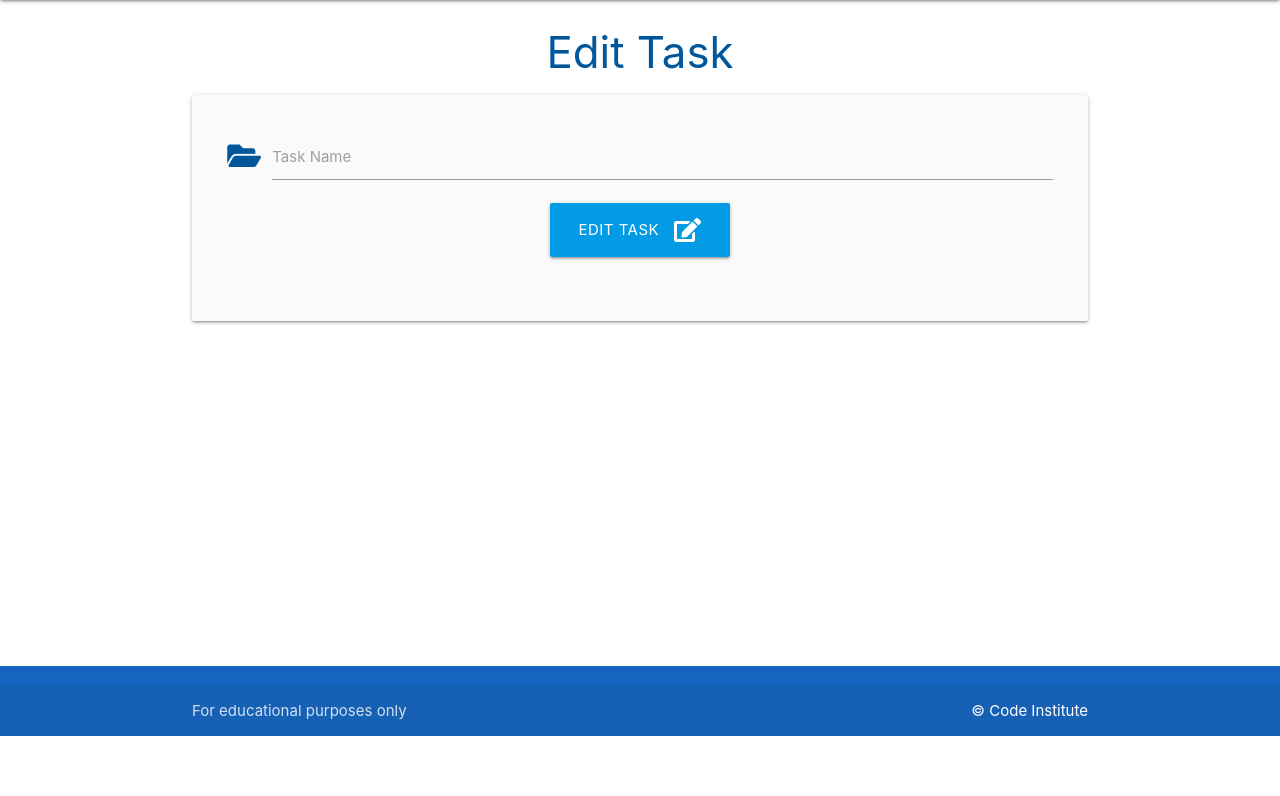
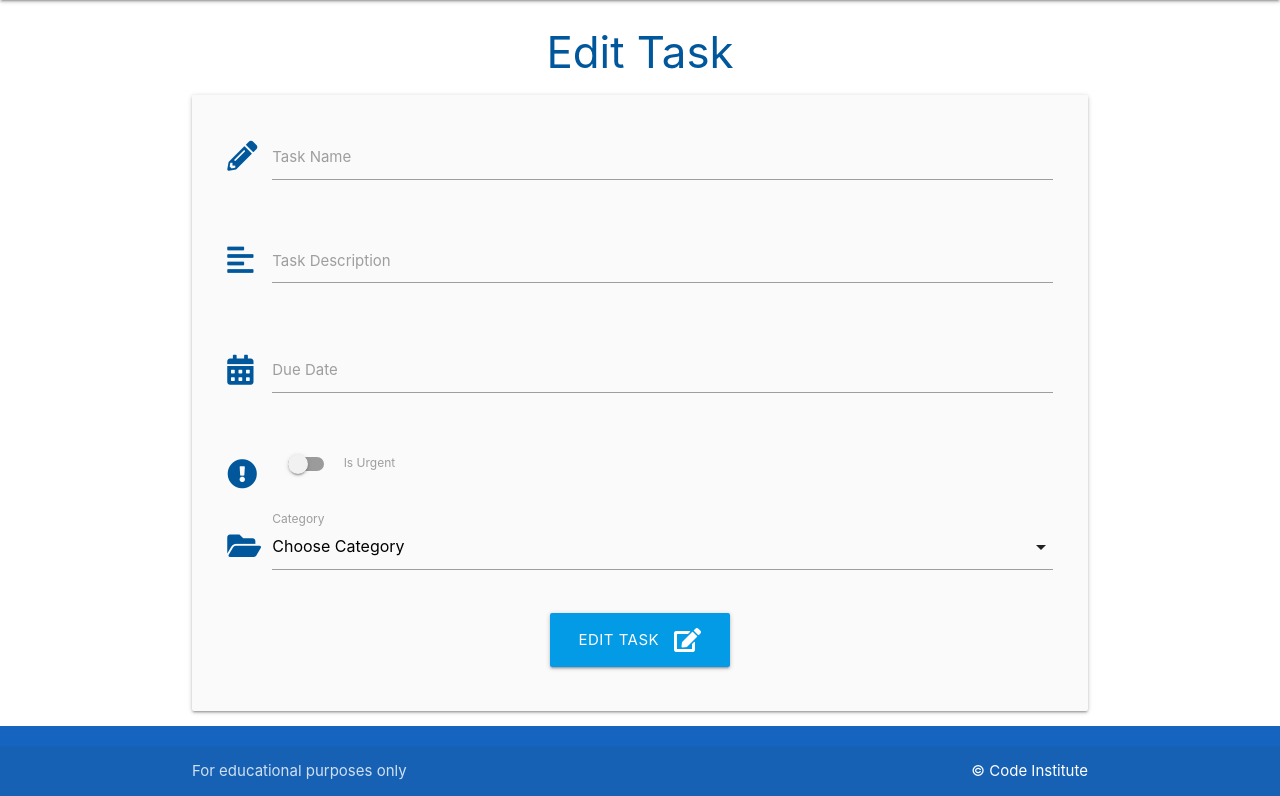
Before and after one commit to mhesemans/TaskManager, a Flask app: template taskmanager/templates/edit_task.html in a window 1280 px wide. Shown: the part 64-860 px from the top of the page. Before the commit the page ends 800 px from the top, so only its background shows below. Run offline with Flask 2, Linux system fonts and the light colour scheme; the template is opened without the code that fills it, so the values that code supplies are empty.

Commit message:
feat: added edit form for tasks and delete functionality

```diff
--- a/taskmanager/templates/edit_task.html
+++ b/taskmanager/templates/edit_task.html
@@ -5,12 +5,68 @@
 
 <div class="row card-panel grey lighten-5">
     <form class="col s12" method="POST" action="{{ url_for('edit_task', task_id=task.id) }}">
-        <!-- Task name -->
+        <!-- task name -->
         <div class="row">
             <div class="input-field col s12">
-            <div class="fas fa-folder-open prefix light-blue-text text-darken-4"></div>
-          <input id="task_name" name="task_name" value="{{ task.task_name }}" minlength="3" maxlength="25" type="text" class="validate" required>
+                <i class="fas fa-pencil-alt prefix light-blue-text text-darken-4"></i>
+                <input id="task_name" name="task_name" value="{{ task.task_name }}" minlength="5" maxlength="50"
+                    type="text" class="validate" required>
                 <label for="task_name">Task Name</label>
+            </div>
+        </div>
+        <!-- task description -->
+        <div class="row">
+            <div class="input-field col s12">
+                <i class="fas fa-align-left prefix light-blue-text text-darken-4"></i>
+                <textarea id="task_description" name="task_description" minlength="5" maxlength="200" type="text"
+                    class="materialize-textarea validate" required>
+                    {{- task.task_description -}}
+                </textarea>
+                <label for="task_description">Task Description</label>
+            </div>
+        </div>
+        <!-- due date -->
+        <div class="row">
+            <div class="input-field col s12">
+                <i class="fas fa-calendar-alt prefix light-blue-text text-darken-4"></i>
+                <input id="due_date" name="due_date" type="text" value="{{ task.due_date.strftime('%d %B, %Y') }}"
+                    class="datepicker validate" required>
+                <label for="due_date">Due Date</label>
+            </div>
+        </div>
+        <!-- is urgent -->
+        <div class="row">
+            <div class="input-field col s12">
+                <div class="switch">
+                    <i class="fas fa-exclamation-circle prefix light-blue-text text-darken-4"></i>
+                    <label for="is_urgent">
+                        {% if task.is_urgent == True %}
+                            <input id="is_urgent" name="is_urgent" type="checkbox" checked>
+                        {% else %}
+                            <input id="is_urgent" name="is_urgent" type="checkbox">
+                        {% endif %}
+                        <span class="lever"></span>
+                        Is Urgent
+                    </label>
+                </div>
+            </div>
+        </div>
+        <!-- category id -->
+        <div class="row">
+            <div class="input-field col s12">
+                <i class="fas fa-folder-open prefix light-blue-text text-darken-4"></i>
+                <select id="category_id" name="category_id" class="validate" required>
+                    <option value="" disabled>Choose Category</option>
+                    {% for category in categories %}
+                        {% if category == task.category %}
+                            <option value="{{ category.id }}" selected>{{ category.category_name }}</option>
+                        {% else %}
+                            <option value="{{ category.id }}">{{ category.category_name }}</option>
+                        {% endif %}
+                    {% endfor %}
+                </select>
+                <label for="category_id">Category</label>
+            </div>
         </div>
         <!-- submit button -->
         <div class="row">
@@ -19,6 +75,7 @@
                     Edit Task <i class="fas fa-edit right"></i>
                 </button>
             </div>
+        </div>
     </form>
 </div>
 
--- a/taskmanager/templates/tasks.html
+++ b/taskmanager/templates/tasks.html
@@ -24,6 +24,10 @@
         <div class="collapsible-body">
         <strong>{{ task.category }}</strong>
         <p>{{ task.task_description }}</p>
+        <div class="card-action">
+            <a href="{{ url_for('edit_task', task_id=task.id) }}" class="btn green accent-4">Edit</a>
+            <a href="{{ url_for('delete_task', task_id=task.id) }}" class="btn red">Delete</a>
+        </div>
         </div>
     </li>
     {% endfor %}
```
Also changed, not shown: taskmanager/routes.py (+6 -2 lines). Lines whose indentation alone changed are shown as unchanged.
